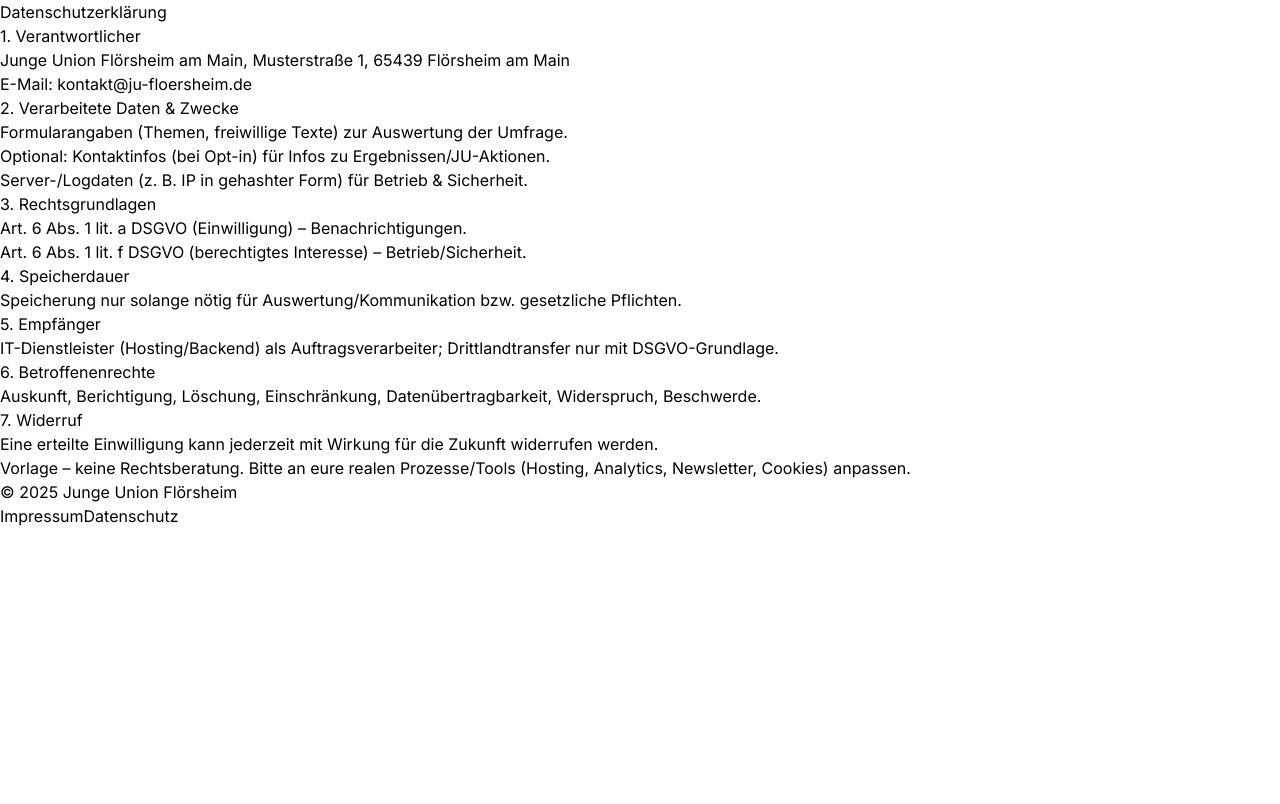
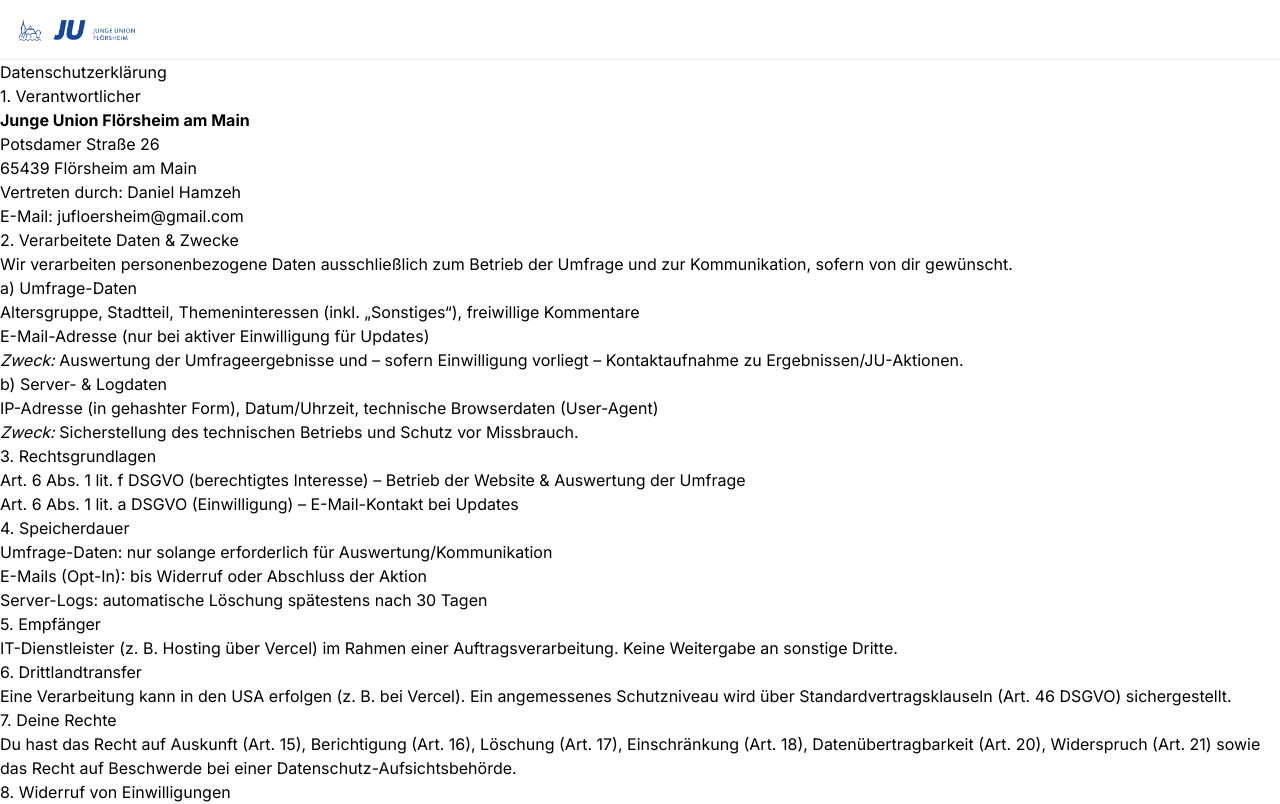
Before and after one commit to AdOnDifference/ju-umfrage-frontend, a Next.js app: page /datenschutz in a window 1280 px wide. Shown: the top 804 px of the page. Built offline with nearby package versions, Linux system fonts and the light colour scheme.

Commit message:
Update Footer mit 'Made with ❤️ in Flörsheim' + Impressum & Datenschutz Header

```diff
--- a/app/datenschutz/page.tsx
+++ b/app/datenschutz/page.tsx
@@ -1,51 +1,111 @@
 // app/datenschutz/page.tsx
 import type { Metadata } from "next";
+import Image from "next/image";
 
 export const metadata: Metadata = {
     title: "Datenschutzerklärung – JU Flörsheim",
     description: "Informationen zur Verarbeitung personenbezogener Daten (DSGVO).",
 };
 
+const JU_HEADER_STYLES: React.CSSProperties = {
+    height: 60,
+    display: "flex",
+    alignItems: "center",
+    padding: "0 16px",
+    borderBottom: "1px solid #eee",
+    background: "#fff",
+    position: "sticky",
+    top: 0,
+    zIndex: 10,
+};
+
 export default function Page() {
     return (
+        <div>
+            {/* Header – gleich wie auf der Umfrageseite */}
+            <header style={JU_HEADER_STYLES}>
+                <a
+                    href="/"
+                    aria-label="Startseite"
+                    style={{ display: "inline-flex", alignItems: "center", gap: 8, textDecoration: "none" }}
+                >
+                    <Image
+                        src="/JU%20Fl%C3%B6rsheim%20Logo%20white%20SD.png"
+                        alt="JU Flörsheim"
+                        width={160}
+                        height={32}
+                        priority
+                        style={{ height: 28, width: "auto" }}
+                    />
+                </a>
+            </header>
+
+            {/* Inhalt */}
             <div className="mx-auto max-w-3xl px-4 py-8">
                 <h1 className="text-3xl font-semibold mb-6">Datenschutzerklärung</h1>
 
                 <h2 className="text-xl font-medium">1. Verantwortlicher</h2>
                 <p>
-                Junge Union Flörsheim am Main, Musterstraße 1, 65439 Flörsheim am Main
+                    <strong>Junge Union Flörsheim am Main</strong>
                     <br />
-                E-Mail: kontakt@ju-floersheim.de
+                    Potsdamer Straße 26
+                    <br />
+                    65439 Flörsheim am Main
+                    <br />
+                    Vertreten durch: Daniel Hamzeh
+                    <br />
+                    E-Mail: jufloersheim@gmail.com
                 </p>
 
-            <h2 className="text-xl font-medium mt-4">2. Verarbeitete Daten & Zwecke</h2>
-            <ul className="list-disc ml-6 space-y-2">
-                <li>Formularangaben (Themen, freiwillige Texte) zur Auswertung der Umfrage.</li>
-                <li>Optional: Kontaktinfos (bei Opt-in) für Infos zu Ergebnissen/JU-Aktionen.</li>
-                <li>Server-/Logdaten (z. B. IP in gehashter Form) für Betrieb & Sicherheit.</li>
+                <h2 className="text-xl font-medium mt-6">2. Verarbeitete Daten &amp; Zwecke</h2>
+                <p>Wir verarbeiten personenbezogene Daten ausschließlich zum Betrieb der Umfrage und zur Kommunikation, sofern von dir gewünscht.</p>
+                <h3 className="font-semibold mt-4">a) Umfrage-Daten</h3>
+                <ul className="list-disc ml-6 space-y-1">
+                    <li>Altersgruppe, Stadtteil, Themeninteressen (inkl. „Sonstiges“), freiwillige Kommentare</li>
+                    <li>E-Mail-Adresse (nur bei aktiver Einwilligung für Updates)</li>
+                </ul>
+                <p className="mt-2"><em>Zweck:</em> Auswertung der Umfrageergebnisse und – sofern Einwilligung vorliegt – Kontaktaufnahme zu Ergebnissen/JU-Aktionen.</p>
+
+                <h3 className="font-semibold mt-4">b) Server- &amp; Logdaten</h3>
+                <ul className="list-disc ml-6 space-y-1">
+                    <li>IP-Adresse (in gehashter Form), Datum/Uhrzeit, technische Browserdaten (User-Agent)</li>
+                </ul>
+                <p className="mt-2"><em>Zweck:</em> Sicherstellung des technischen Betriebs und Schutz vor Missbrauch.</p>
+
+                <h2 className="text-xl font-medium mt-6">3. Rechtsgrundlagen</h2>
+                <ul className="list-disc ml-6 space-y-1">
+                    <li>Art. 6 Abs. 1 lit. f DSGVO (berechtigtes Interesse) – Betrieb der Website &amp; Auswertung der Umfrage</li>
+                    <li>Art. 6 Abs. 1 lit. a DSGVO (Einwilligung) – E-Mail-Kontakt bei Updates</li>
                 </ul>
 
-            <h2 className="text-xl font-medium mt-4">3. Rechtsgrundlagen</h2>
-            <ul className="list-disc ml-6 space-y-2">
-                <li>Art. 6 Abs. 1 lit. a DSGVO (Einwilligung) – Benachrichtigungen.</li>
-                <li>Art. 6 Abs. 1 lit. f DSGVO (berechtigtes Interesse) – Betrieb/Sicherheit.</li>
+                <h2 className="text-xl font-medium mt-6">4. Speicherdauer</h2>
+                <ul className="list-disc ml-6 space-y-1">
+                    <li>Umfrage-Daten: nur solange erforderlich für Auswertung/Kommunikation</li>
+                    <li>E-Mails (Opt-In): bis Widerruf oder Abschluss der Aktion</li>
+                    <li>Server-Logs: automatische Löschung spätestens nach 30 Tagen</li>
                 </ul>
 
-            <h2 className="text-xl font-medium mt-4">4. Speicherdauer</h2>
-            <p>Speicherung nur solange nötig für Auswertung/Kommunikation bzw. gesetzliche Pflichten.</p>
+                <h2 className="text-xl font-medium mt-6">5. Empfänger</h2>
+                <p>IT-Dienstleister (z. B. Hosting über Vercel) im Rahmen einer Auftragsverarbeitung. Keine Weitergabe an sonstige Dritte.</p>
 
-            <h2 className="text-xl font-medium mt-4">5. Empfänger</h2>
-            <p>IT-Dienstleister (Hosting/Backend) als Auftragsverarbeiter; Drittlandtransfer nur mit DSGVO-Grundlage.</p>
+                <h2 className="text-xl font-medium mt-6">6. Drittlandtransfer</h2>
+                <p>Eine Verarbeitung kann in den USA erfolgen (z. B. bei Vercel). Ein angemessenes Schutzniveau wird über Standardvertragsklauseln (Art. 46 DSGVO) sichergestellt.</p>
 
-            <h2 className="text-xl font-medium mt-4">6. Betroffenenrechte</h2>
-            <p>Auskunft, Berichtigung, Löschung, Einschränkung, Datenübertragbarkeit, Widerspruch, Beschwerde.</p>
+                <h2 className="text-xl font-medium mt-6">7. Deine Rechte</h2>
+                <p>
+                    Du hast das Recht auf Auskunft (Art. 15), Berichtigung (Art. 16), Löschung (Art. 17), Einschränkung (Art. 18), Datenübertragbarkeit (Art. 20), Widerspruch (Art. 21) sowie das Recht auf Beschwerde bei einer Datenschutz-Aufsichtsbehörde.
+                </p>
 
-            <h2 className="text-xl font-medium mt-4">7. Widerruf</h2>
-            <p>Eine erteilte Einwilligung kann jederzeit mit Wirkung für die Zukunft widerrufen werden.</p>
+                <h2 className="text-xl font-medium mt-6">8. Widerruf von Einwilligungen</h2>
+                <p>Erteilte Einwilligungen (z. B. für E-Mail-Updates) kannst du jederzeit mit Wirkung für die Zukunft widerrufen.</p>
 
-            <p className="text-sm text-gray-500 mt-8">
-                Vorlage – keine Rechtsberatung. Bitte an eure realen Prozesse/Tools (Hosting, Analytics, Newsletter, Cookies) anpassen.
-            </p>
+                <h2 className="text-xl font-medium mt-6">9. Cookies / Tracking</h2>
+                <p>Wir setzen keine Tracking-Cookies oder Analyse-Tools ein.</p>
+
+                <h2 className="text-xl font-medium mt-6">10. Kontakt</h2>
+                <p>Fragen zum Datenschutz: jufloersheim@gmail.com</p>
+
+            </div>
         </div>
     );
 }
--- a/components/Footer.tsx
+++ b/components/Footer.tsx
@@ -4,9 +4,12 @@
 export default function Footer() {
     const year = new Date().getFullYear();
     return (
-        <footer className="w-full border-t border-gray-200 bg-gray-50 mt-12">
+        <footer className="w-full border-t border-gray-200 bg-gray-50">
             <div className="mx-auto max-w-6xl px-4 py-6 flex flex-col sm:flex-row items-center justify-between gap-3 text-sm text-gray-600">
                 <p>© {year} Junge Union Flörsheim</p>
+                <p className="text-gray-500">
+                    Made with <span className="text-red-500">♡️</span> in Flörsheim
+                </p>
                 <nav className="flex items-center gap-6">
                     <Link href="/impressum" className="hover:text-gray-900 transition-colors">Impressum</Link>
                     <Link href="/datenschutz" className="hover:text-gray-900 transition-colors">Datenschutz</Link>
```
Also changed, not shown: app/impressum/page.tsx (+46 -8 lines). Lines whose indentation alone changed are shown as unchanged.
